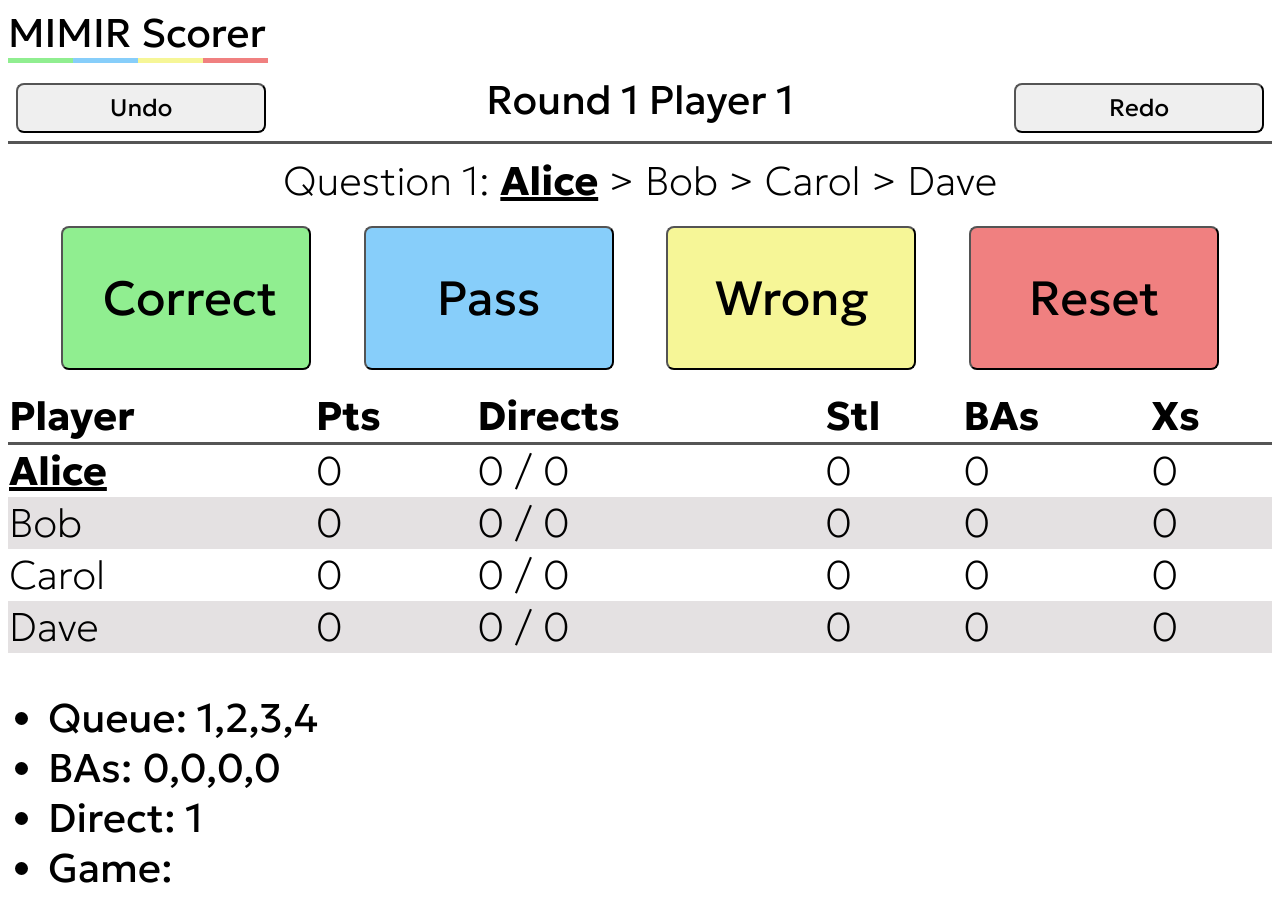
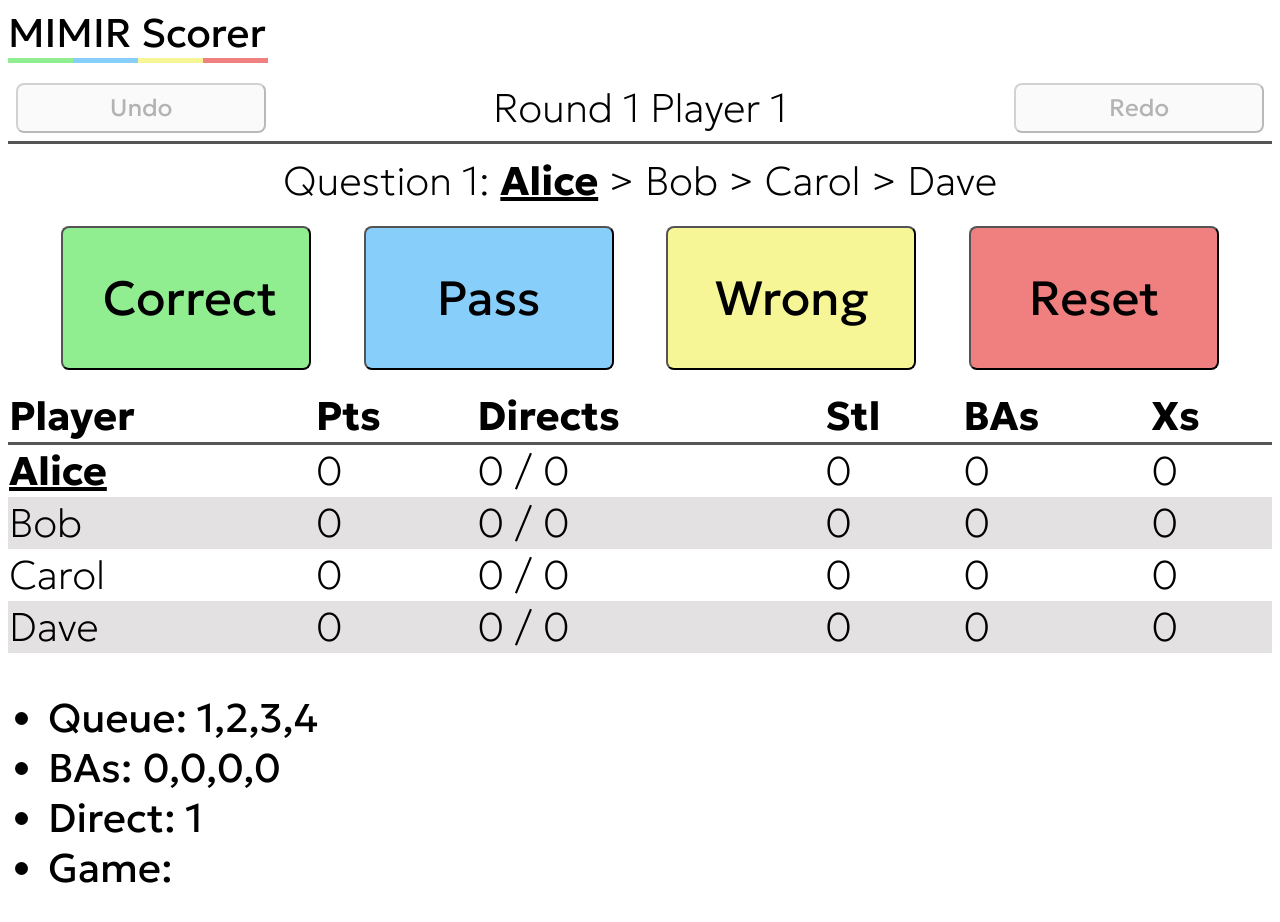
Before and after one commit to ryanrosenberg/mimir-scorer, a SvelteKit app: page / in a window 1280 px wide. Shown: the top 922 px of the page. Built offline with nearby package versions, Linux system fonts and the light colour scheme.

Commit message:
add end game functionality

```diff
--- a/src/routes/+page.svelte
+++ b/src/routes/+page.svelte
@@ -19,6 +19,9 @@
 	let queue = [1, 2, 3, 4];
 	let active_number = 1;
 	let active_player = 1;
+
+	let total_questions = 12;
+	let game_active = 1;
 
 	function setActivePlayer() {
 		active_player = queue[active_number - 1];
@@ -114,6 +117,9 @@
 		question_number += 1;
 		setDirectPlayer();
 		calculateQueue();
+		if (question_number > total_questions) {
+			endGame();
+		}
 	}
 
 	function correctAnswer() {
@@ -129,6 +135,7 @@
 		advanceQuestion();
 		setActivePlayer();
 	}
+
 	function passAnswer() {
 		game_history += 'P';
 		if (active_number === 4) {
@@ -142,6 +149,7 @@
 		}
 		setActivePlayer();
 	}
+
 	function wrongAnswer() {
 		game_history += 'W';
 		if (active_number === 4) {
@@ -156,6 +164,7 @@
 		}
 		setActivePlayer();
 	}
+
 	function resetButton() {
 		game_history += 'R';
 		player_pts = [0, 0, 0, 0];
@@ -170,6 +179,7 @@
 		queue = [1, 2, 3, 4];
 		active_number = 1;
 	}
+
 	function findPlayerName(queue, num) {
 		switch (queue[num - 1]) {
 			case 1:
@@ -182,7 +192,9 @@
 				return player4;
 		}
 	}
+
 	function undoButton() {
+		game_active = 1;
 		player_pts = [0, 0, 0, 0];
 		player_bas = [0, 0, 0, 0];
 		player_stl = [0, 0, 0, 0];
@@ -195,8 +207,8 @@
 		queue = [1, 2, 3, 4];
 		active_number = 1;
 		active_player = 1;
-		undo_stack.push(game_history.slice(-1));
-		console.log(undo_stack.join());
+		undo_stack = [...undo_stack, game_history.slice(-1)];
+		console.log(undo_stack.length);
 		const events = game_history.split('').slice(0, -1);
 		game_history = [];
 		events.map((event) => {
@@ -219,6 +231,7 @@
 
 	function redoButton() {
 		const event = undo_stack.pop();
+		undo_stack = undo_stack;
 		switch (event) {
 			case 'C':
 				correctAnswer();
@@ -234,6 +247,11 @@
 				break;
 		}
 	}
+
+	function endGame() {
+		game_active = 0;
+	}
+
 </script>
 
 <div class="nav">
@@ -241,22 +259,22 @@
 	<div class="title-line" />
 </div>
 <div class="round-player">
-	<button on:click={undoButton} class="undo-redo">Undo</button>
+	<button on:click={undoButton} class="undo-redo" disabled={game_history.length == 0}>Undo</button>
 	<span>
 		Round {Math.ceil(question_number / 12)} Player {Math.ceil(
 			(question_number % 12 == 0 ? 12 : question_number % 12) / 3
 		)}
 	</span>
-	<button on:click={redoButton} class="undo-redo">Redo</button>
+	<button on:click={redoButton} class="undo-redo" disabled={undo_stack.length == 0}>Redo</button>
 </div>
-<div class="order-text">
+<div class="order-text" class:game-over={game_active == 0}>
 	Question {((question_number - 1) % 3) + 1}:
 	<span class:active={active_number == 1}>{findPlayerName(queue, 1)}</span> >
 	<span class:active={active_number == 2}>{findPlayerName(queue, 2)}</span> >
 	<span class:active={active_number == 3}>{findPlayerName(queue, 3)}</span> >
 	<span class:active={active_number == 4}>{findPlayerName(queue, 4)}</span>
 </div>
-<div class="button-div">
+<div class="button-div" class:game-over={game_active == 0}>
 	<button on:click={correctAnswer} class="correct-button">Correct</button>
 	<button on:click={passAnswer} class="pass-button">Pass</button>
 	<button on:click={wrongAnswer} class="wrong-button">Wrong</button>
@@ -353,7 +371,9 @@
 	.round-player {
 		display: flex;
 		font-size: 40px;
+		font-weight: 100;
 		justify-content: space-between;
+		align-items: center;
 		border-bottom: 3px solid #555555;
 		margin-bottom: 12px;
 	}
@@ -405,6 +425,10 @@
 		background-color: lightcoral;
 	}
 
+	.game-over {
+		display: none;
+	}
+
 	table {
 		margin-top: 20px;
 		font-size: 40px;
```
